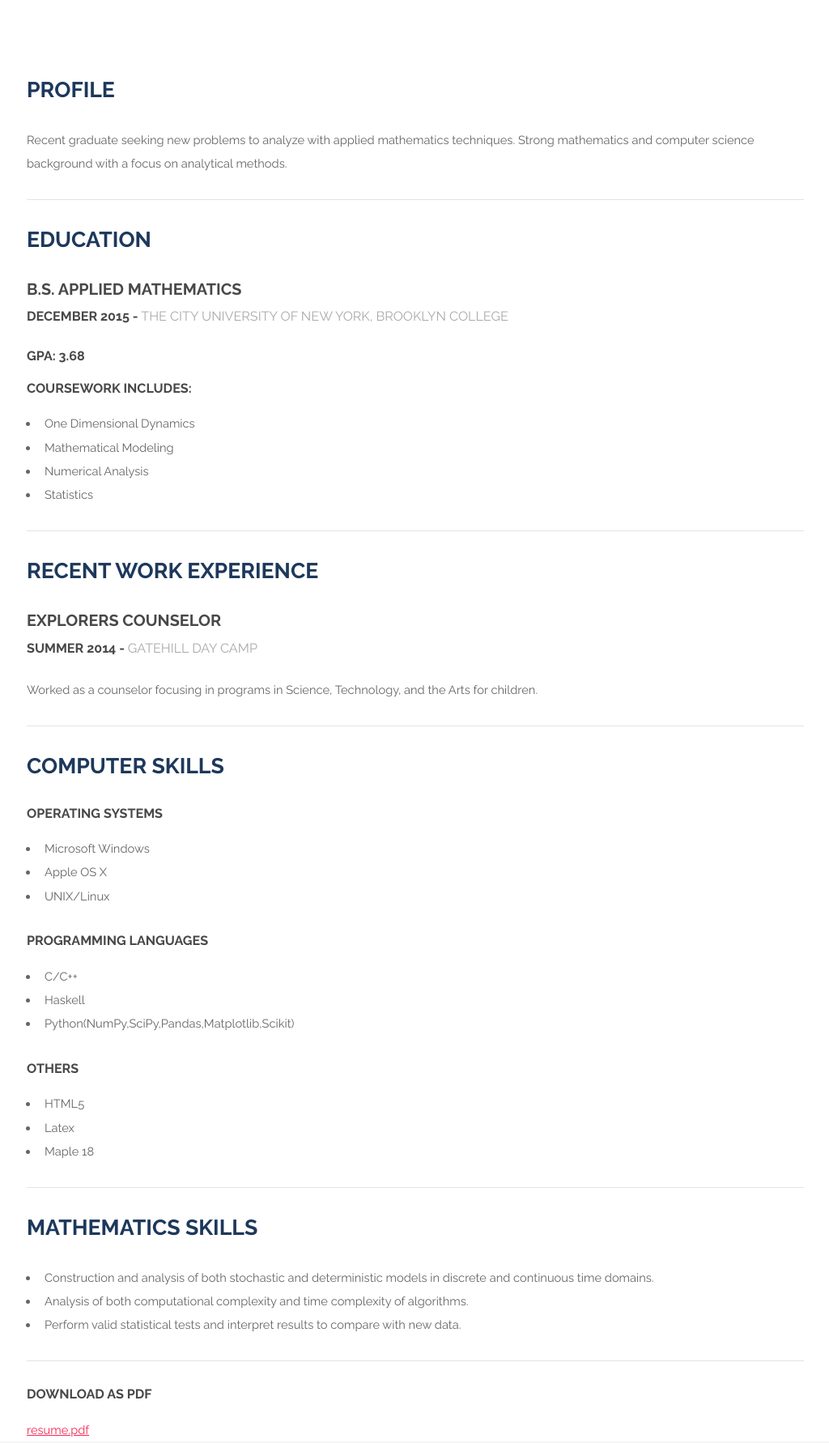
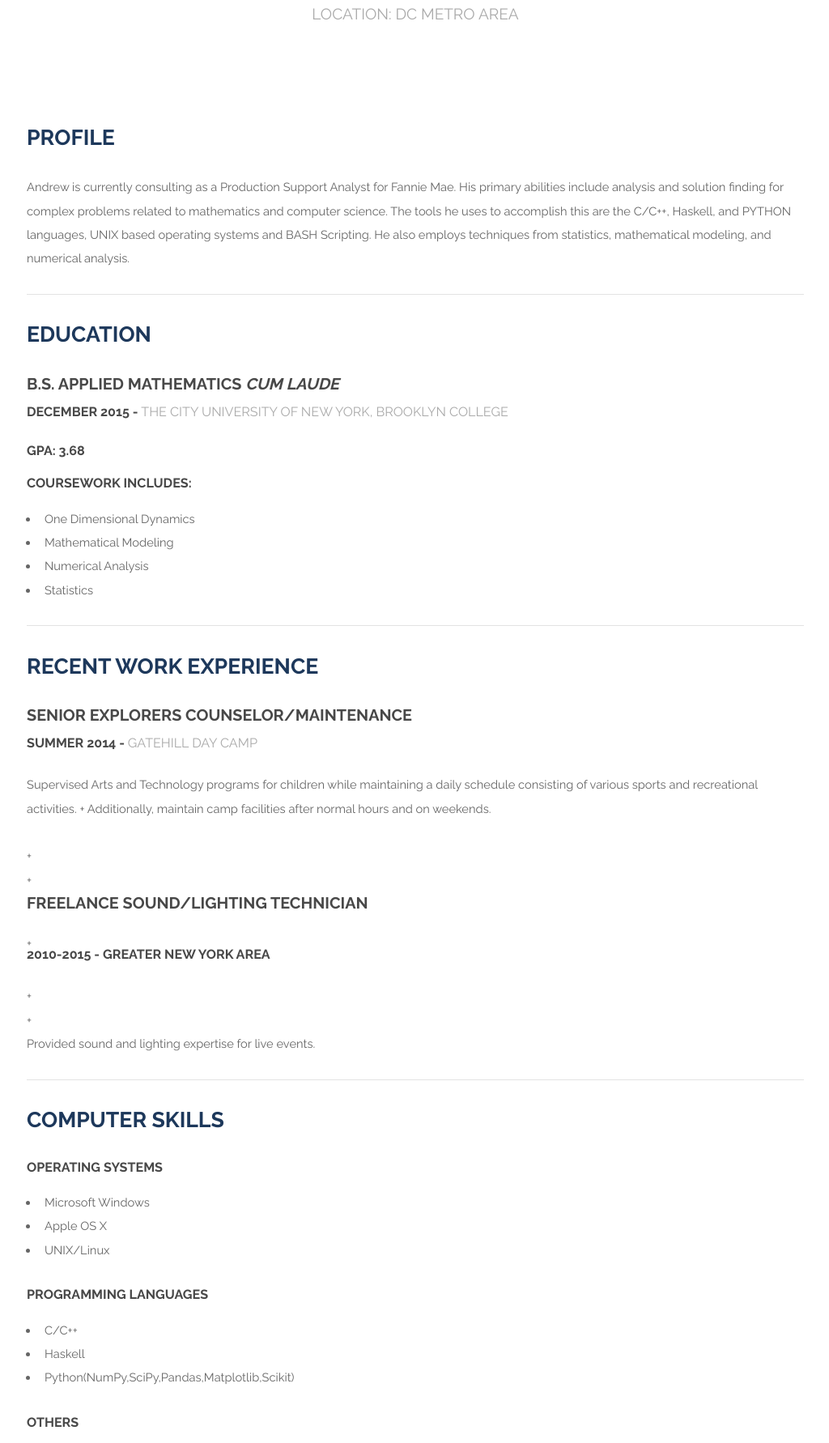
Before and after one commit to Ajpantuso/Ajpantuso.com, a plain HTML site: page resume.html in a window 1280 px wide. Shown: the part 296-2078 px from the top of the page at 81% size, without its empty margins (127-1151 px from the left). Drawn offline with nearby package versions, Linux system fonts and the light colour scheme; some packages are replaced by stand-ins of ours.

Commit message:
Altered source code to match site updates

```diff
--- a/index.html
+++ b/index.html
@@ -5,6 +5,17 @@
 		<meta http-equiv="content-type" content="text/html; charset=utf-8" />
 		<meta name="description" content="" />
 		<meta name="keywords" content="" />
+		<!--Google Analytics-->
++		<script>
++  			(function(i,s,o,g,r,a,m){i['GoogleAnalyticsObject']=r;i[r]=i[r]||function(){
++  			(i[r].q=i[r].q||[]).push(arguments)},i[r].l=1*new Date();a=s.createElement(o),
++  			m=s.getElementsByTagName(o)[0];a.async=1;a.src=g;m.parentNode.insertBefore(a,m)
++  			})(window,document,'script','https://www.google-analytics.com/analytics.js','ga');
++
++  			ga('create', 'UA-79733371-1', 'auto');
++  			ga('send', 'pageview');
++
++		</script>
 		<!--mathJax-->
 		<script type="text/javascript" src="http://cdn.mathjax.org/mathjax/latest/MathJax.js?config=TeX-AMS-MML_HTMLorMML"></script>
 		<!--egg.js-->
--- a/resume.html
+++ b/resume.html
@@ -5,6 +5,17 @@
 		<meta http-equiv="content-type" content="text/html; charset=utf-8" />
 		<meta name="description" content="" />
 		<meta name="keywords" content="" />
+		<!--Google Analytics-->
++		<script>
++  			(function(i,s,o,g,r,a,m){i['GoogleAnalyticsObject']=r;i[r]=i[r]||function(){
++  			(i[r].q=i[r].q||[]).push(arguments)},i[r].l=1*new Date();a=s.createElement(o),
++  			m=s.getElementsByTagName(o)[0];a.async=1;a.src=g;m.parentNode.insertBefore(a,m)
++  			})(window,document,'script','https://www.google-analytics.com/analytics.js','ga');
++
++  			ga('create', 'UA-79733371-1', 'auto');
++  			ga('send', 'pageview');
++
++		</script>
 		<!--mathJax-->
 		<script type="text/javascript" src="http://cdn.mathjax.org/mathjax/latest/MathJax.js?config=TeX-AMS-MML_HTMLorMML"></script>
 		<!--[if lte IE 8]><script src="js/html5shiv.js"></script><![endif]-->
@@ -40,6 +51,7 @@
 						<h2>Andrew Pantuso</h2>
 						<p>Phone: (845)-596-9265</p>
 						<p>E-Mail: <a href=mailto:ajpantuso@gmail.com>ajpantuso@gmail.com</a></p>
+                        <p>Location: DC Metro Area</p>
 					</header>
 				</div>
 			</section>
@@ -47,13 +59,21 @@
 						<section>
 							<div class="container">
 								<h3 class="resumecat">Profile</h3>
-								<p>Recent graduate seeking new problems to analyze with applied
-	                 mathematics techniques. Strong mathematics and computer
-	                 science background with a focus on analytical methods.</p>
+								<p>Andrew is currently consulting as a
+                                   Production Support Analyst for Fannie Mae.
+                                   His primary abilities include analysis and
+                                   solution finding for complex problems related
+                                   to mathematics and computer science. The tools
+                                   he uses to accomplish this are the C/C++,
+                                   Haskell, and PYTHON languages, UNIX based
+                                   operating systems and BASH Scripting.
+                                   He also employs techniques from statistics,
+                                   mathematical modeling, and numerical analysis.
+                                   </p>
 								<hr />
                 <h3 class="resumecat">Education</h3>
                 <header>
-                    <h3>B.S. Applied Mathematics</h3>
+                    <h3>B.S. Applied Mathematics <i>cum laude</i></h3>
                     <p><b>December 2015 - </b> The City University of New York, Brooklyn College</p>
                 </header>
 								<h4>GPA: 3.68</h4>
@@ -67,11 +87,18 @@
                 <hr />
                 <h3 class="resumecat">Recent Work Experience</h3>
                 <header>
-                    <h3>Explorers Counselor</h3>
+                    <h3>Senior Explorers Counselor/Maintenance</h3>
                     <p><b>Summer 2014 - </b> Gatehill Day Camp</p>
                 </header>
-                    <p>Worked as a counselor focusing in programs in Science,
-                       Technology, and the Arts for children.</p>
+					<p>Supervised Arts and Technology programs for children while maintaining
+					   a daily schedule consisting of various sports and recreational activities.
++                      Additionally, maintain camp facilities after normal hours
+                       and on weekends.</p>
++                <header>
++                	<h3>Freelance Sound/Lighting Technician</h3>
++                	<p><b>2010-2015 - Greater New York Area</b></p>
++                </header>
++                    <p>Provided sound and lighting expertise for live events.</p>
                 <hr />
                 <h3 class="resumecat">Computer Skills</h3>
                     <h4>Operating Systems</h4>
@@ -110,10 +137,10 @@
                         </li>
                     </ul>
                 <hr />
-                <h4>Download as PDF</h4>
-                <a href="/downloads/resume.pdf" download="resume.pdf">resume.pdf</a>
-							</div>
-						</section>
+				<h4>Download as Word Document</h4>
++               <a href="/downloads/AndrewPantusoResume.docx" download="AndrewPantusoResume.docx">AndrewPantusoResume.docx</a>
+			</div>
+		</section>
 		<!-- Footer -->
 			<footer id="footer">
 				<div class="container">
```
Also changed, not shown: templates/default.html (+11 -0 lines), 5 other files.
